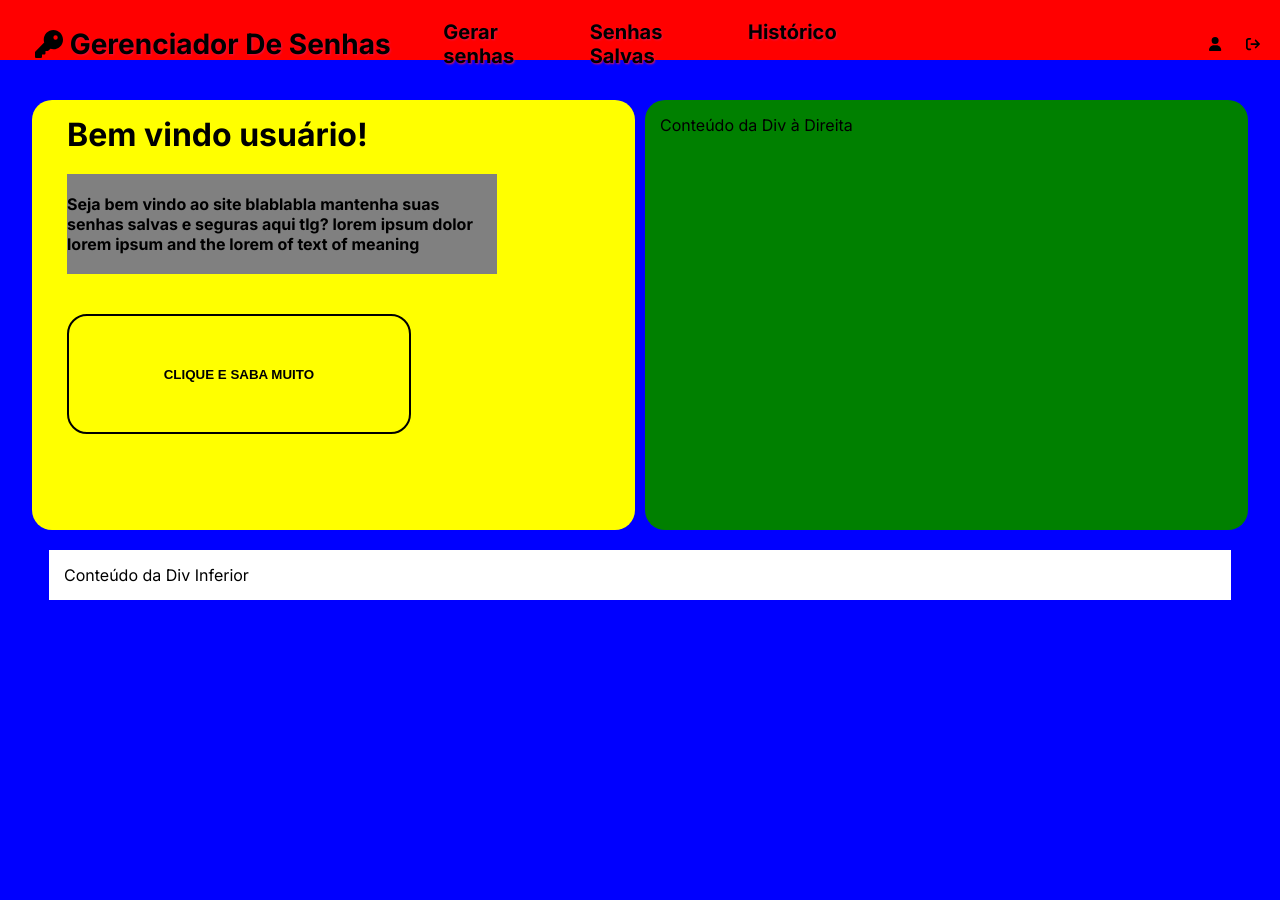
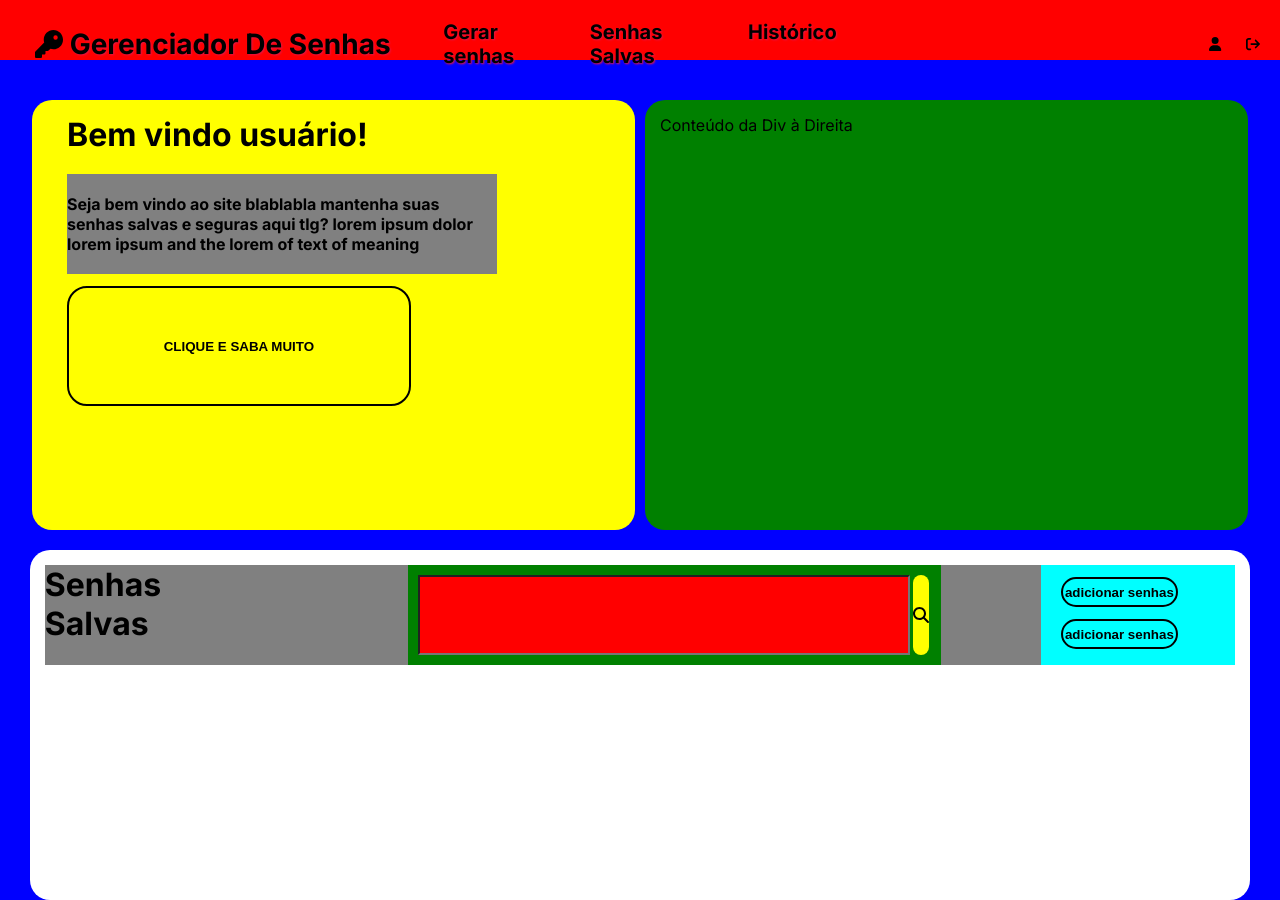
Before and after one commit to Andersonlima13/Gerenciador-senhas, a Next.js app: page / in a window 1280 px wide. Built offline with nearby package versions, Linux system fonts and the light colour scheme.

Commit message:
pagina estruturada

```diff
--- a/src/app/Components/homepage.js
+++ b/src/app/Components/homepage.js
@@ -2,9 +2,53 @@
 
 import React from 'react';
 import styled from 'styled-components';
+import { FontAwesomeIcon } from '@fortawesome/react-fontawesome'
+import { faSearch } from '@fortawesome/free-solid-svg-icons';
+
+
+const PasswordManager = styled.div`
+  align-items:center
+  padding:5px;
+  justify-content:center;
+  flex-direction:center;
+  background:cyan;`
+
+
+const Icon = styled.div`
+  margin-left:3px;
+  border-radius:40px;
+  display:flex;
+  align-items:center;
+  justify-content:center;
+  background:yellow;
+  cursor:pointer;`
+
+
+const InputContainer = styled.div`
+  margin-right:100px;
+  display:flex;
+  margin-left:200px;
+  background-color:green;
+  padding:10px;
+  width: 60%;
+  height: 10vh;
+  `
+
+const SearchPassword = styled.input`
+  font-size: 40px;
+  width:95%;
+  height:95%;
+  background-color:red`
+
+const Passwords = styled.h1`
+  `
+
+const PasswordContainer = styled.div`
+  display:flex;
+  background-color:gray;`
 
 const Button = styled.button`
-  margin-top: 40px;
+  margin-top: 12px;
   margin-left: 20px;
   width: 60%;
   height: 30%;
@@ -70,9 +114,11 @@ const RightBox = styled.div`
 `;
 
 const BottomBox = styled.div`
-  width: 90%; /* Ajuste para uma largura maior na parte inferior */
+  width: 93%;
+  height: 100vh;
   background-color: #fff;
   padding: 15px;
+  border-radius:20px;
 `;
 
 const ContainerPage = () => {
@@ -84,7 +130,19 @@ const ContainerPage = () => {
                 <Button>CLIQUE E SABA MUITO</Button></LeftBox>
         <RightBox>Conteúdo da Div à Direita</RightBox>
       </TopRow>
-      <BottomBox>Conteúdo da Div Inferior</BottomBox>
+      <BottomBox>
+        <PasswordContainer>
+          <Passwords>Senhas Salvas</Passwords>
+          <InputContainer>
+            <SearchPassword/>
+            <Icon><FontAwesomeIcon icon={faSearch}/></Icon>
+
+
+          </InputContainer>
+          <PasswordManager><Button>adicionar senhas</Button> <Button>adicionar senhas</Button></PasswordManager>
+
+        </PasswordContainer>
+      </BottomBox>
     </MainContainer>
   );
 };
```
